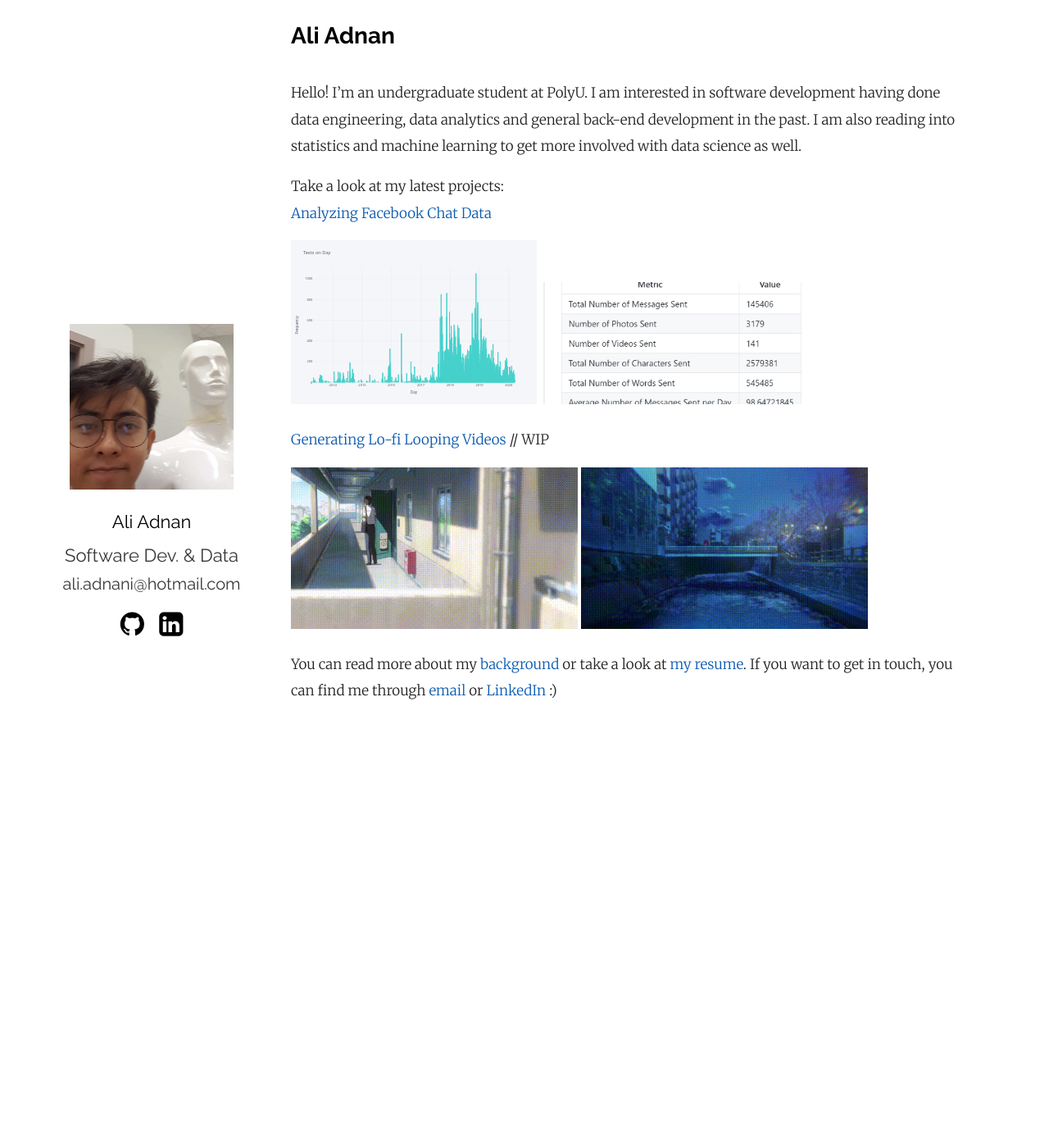
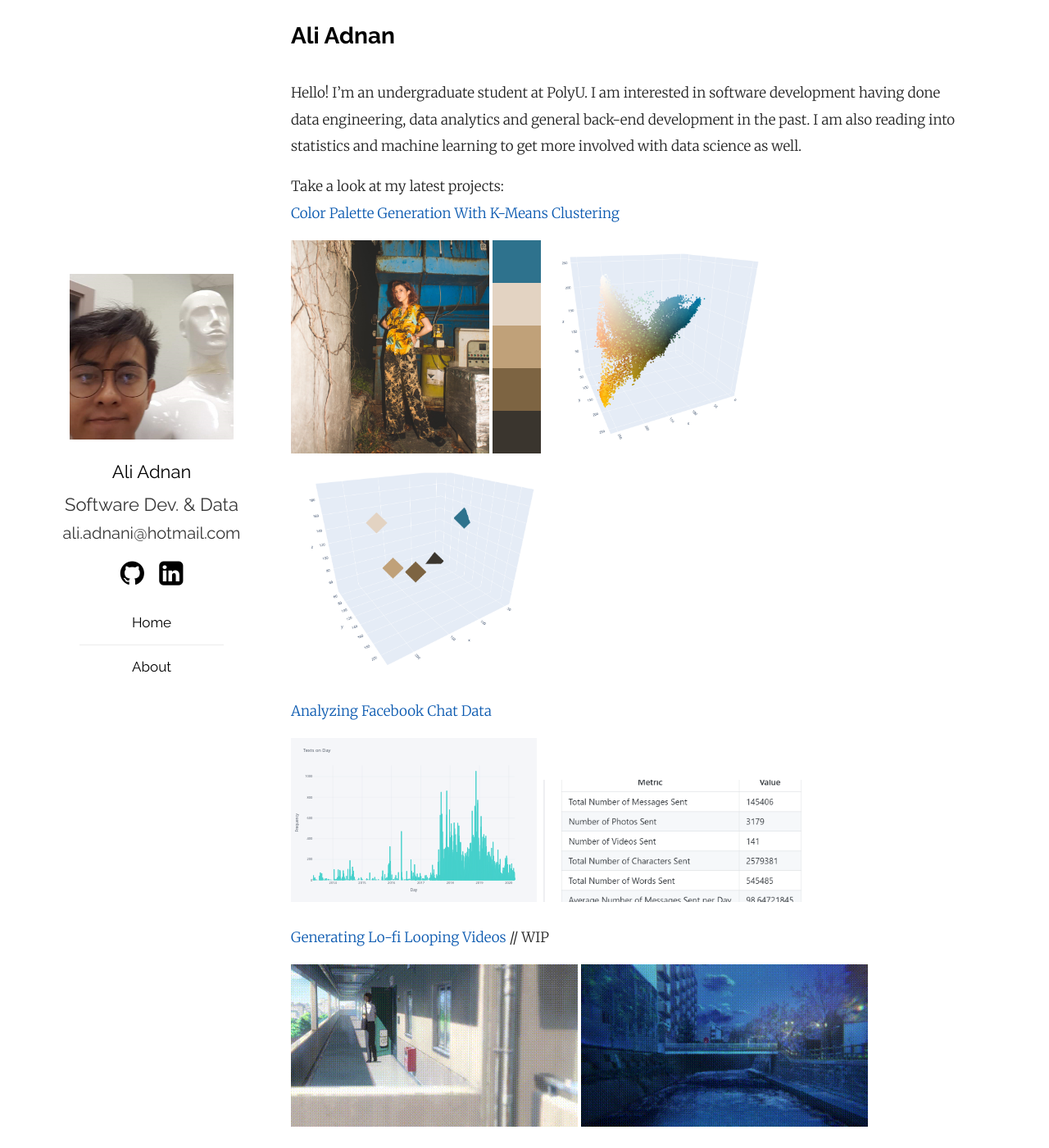
Before and after one commit to aliadnani/aliadnani.github.io, a Jekyll site: the page built from index.md, in a window 1280 px wide and 1400 px high. Shown: the whole window at 82% size. Built offline with Jekyll 4.4.1, drawn with Linux system fonts in a browser that asks for light colours.

```diff
--- a/_config.yml
+++ b/_config.yml
@@ -43,11 +43,18 @@ plainwhite:
     #   instance: example.com
     # - username: jekyll2
     #   instance: example.com
+  navigation:
+  - title: Home
+    url: "../"
+  - title: About
+    url: "./about"
 
 # If you want to link only specific pages in your header, uncomment
 # this and add the path to the pages in order as they should show up
 #header_pages:
 # - about.md
+
+
 
 # Build settings
 theme: plainwhite
--- a/_layouts/default.html
+++ b/_layouts/default.html
@@ -42,7 +42,7 @@
             <ul>
               {% for link in site.plainwhite.navigation %}
                 <li>
-                  <a href="{{ link.url }}">{{ link.title }}</a>
+                  <a class="nav-title" href="{{ link.url }}">{{ link.title }}</a>
                 </li>
               {% endfor %}
             </ul>
--- a/_sass/plain.scss
+++ b/_sass/plain.scss
@@ -133,6 +133,11 @@ main {
 .navigation {
   width: 80%;
 
+.nav-title {
+  font-family: "Raleway", sans-serif;
+
+}
+
   ul {
     list-style-type: none;
     padding: 0;
--- a/index.md
+++ b/index.md
@@ -7,6 +7,15 @@ Hello! I'm an undergraduate student at PolyU. I am interested in software develo
 
 
 Take a look at my latest projects:
+[Color Palette Generation With K-Means Clustering][kmeans]
+
+<!-- <img src="assets\date_msgs.svg"  height="200"> -->
+<img src="assets\DSC_4439.jpg"  height="260">
+<img src="assets\colorpalette.png"  height="260">
+<img src="assets\overall_pixel_plot.PNG"  height="260">
+<img src="assets\kmeans_rotate.PNG"  height="260">
+
+
 [Analyzing Facebook Chat Data][fb-data]
 
 <img src="assets\date_msgs.svg"  height="200">
@@ -27,3 +36,4 @@ You can read more about my [background][bg] or take a look at [my resume][resume
 [bg]: ./about/
 [em]: mailto:ali.adnani@hotmail.com
 [li]: https://www.linkedin.com/in/ali-adnan-b89303160/
+[kmeans]:https://github.com/aliadnani/kmeans-color-palette-visualization
```
Also changed, not shown: about.md (+3 -3 lines), assets/DSC_4439.jpg (added), assets/WhatsApp Image 2020-04-06 at 1.02.07 PM.jpeg (added), assets/colorpalette.png (added), assets/kmeans.PNG (added), assets/kmeans_rotate.PNG (added), assets/overall_pixel_plot.PNG (added), assets/pixel_plot_rotated.PNG (added), 7 other files.
